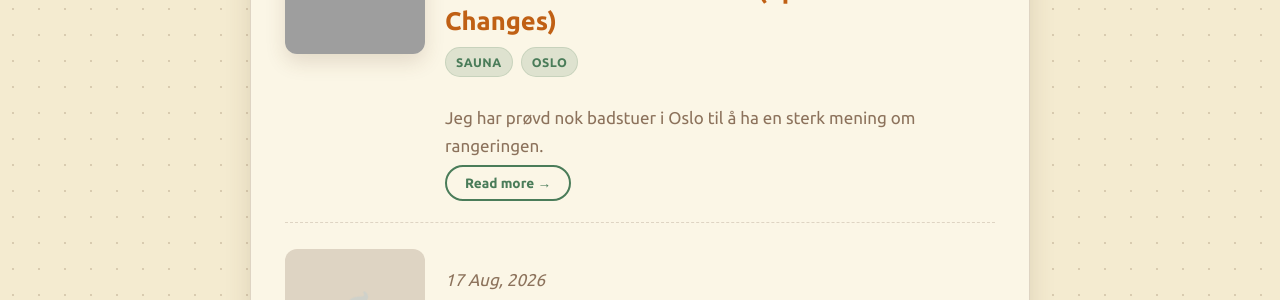
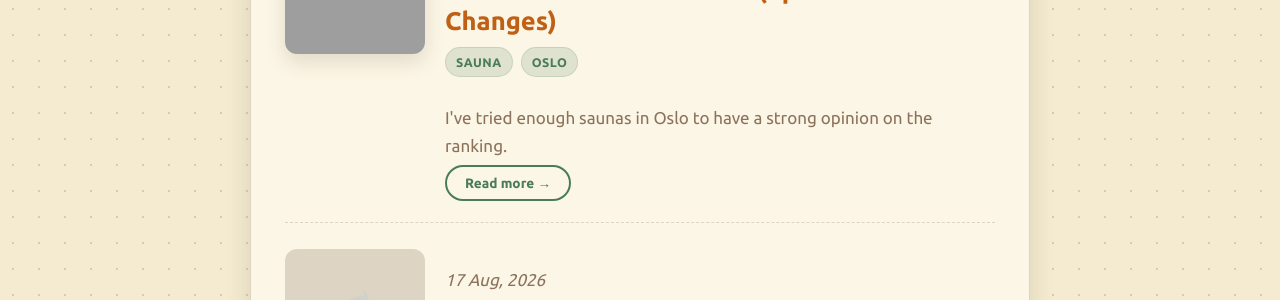
Before and after one commit to markuslyngmo/tallandtoasty, a Jekyll site: the page built from blog/index.html, in a window 1280 px wide and 900 px high. Shown: the part 368-668 px from the top of the window. Built offline with Jekyll 4.4.1, drawn with Linux system fonts in a browser that asks for light colours; comment, search, counter and statistics services are not loaded; grey boxes are pictures that could not be loaded.

Commit message:
Translate excerpt description to English

```diff
--- a/_posts/2026-08-21-how-i-rank-oslos-saunas.md
+++ b/_posts/2026-08-21-how-i-rank-oslos-saunas.md
@@ -4,7 +4,7 @@
 date: 2026-08-21
 slug: how-i-rank-oslos-saunas
 tags: [sauna, oslo]
-description: "Jeg har prøvd nok badstuer i Oslo til å ha en sterk mening om rangeringen."
+description: "I've tried enough saunas in Oslo to have a strong opinion on the ranking."
 ---
 
 I used to hate walking into a sauna and feeling awful after 3 minutes. I honestly had never tried a sauna when I was younger, I think maybe the first time was with my friends on a cabin trip, and maybe that's why I didn't see why people liked it. But something changed 3-4 years ago when Badstueforeningen in Oslo got more and more saunas.
```
